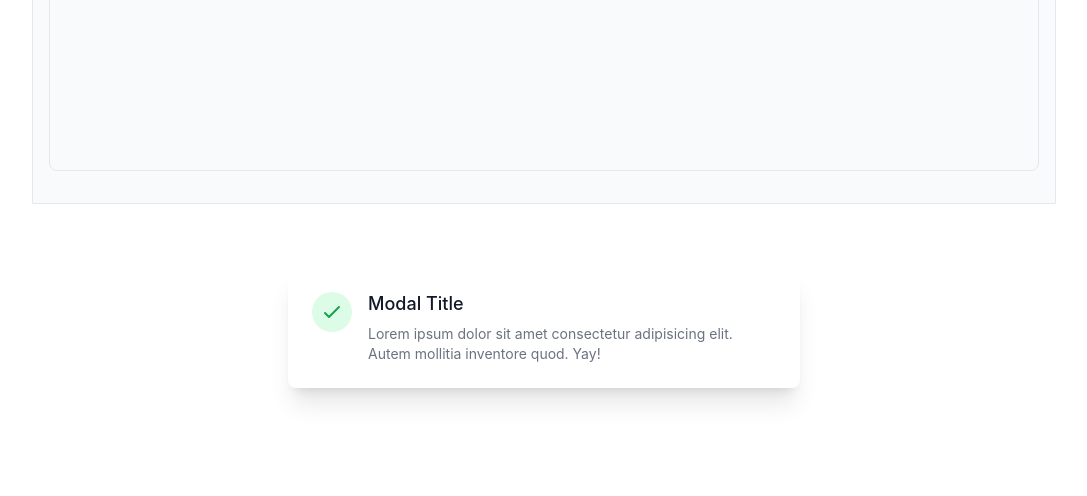
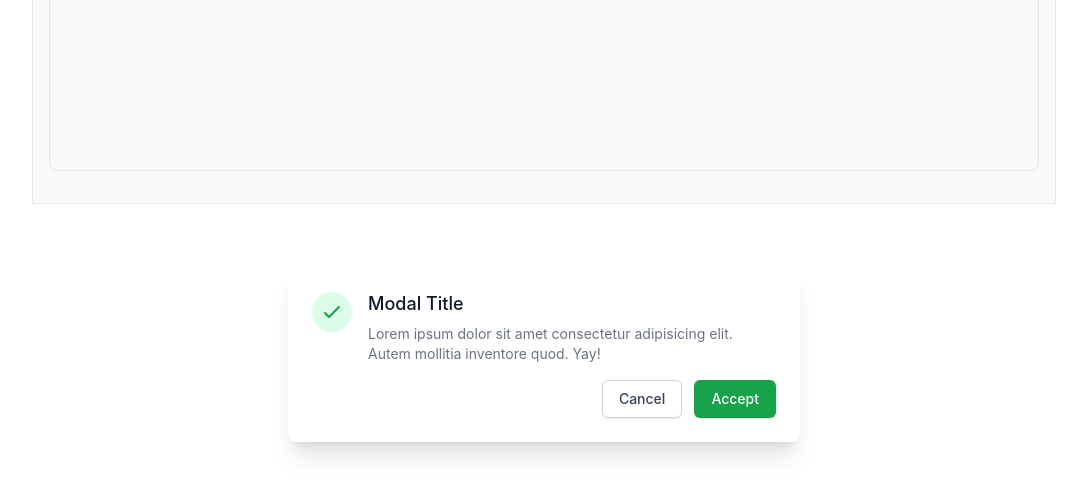
Before and after one commit to mtmsujan/modal-design, a website built with Vite: page index.html in a window 1280 px wide. Shown: the part 3661-4157 px from the top of the page, without its empty margins (96-1183 px from the left). Built offline with nearby package versions, Linux system fonts and the light colour scheme.

Commit message:
Add modal box tow button

```diff
--- a/index.html
+++ b/index.html
@@ -404,7 +404,20 @@
                             </div>
                         </div>
                     </div>
-
+                    <div class="mt-5 sm:mt-4 sm:flex sm:flex-row-reverse">
+                        <span class="flex w-full rounded-md shadow-sm sm:ml-3 sm:w-auto">
+                            <button type="button"
+                                class="inline-flex justify-center w-full rounded-md border border-transparent px-4 py-2 bg-green-600 text-base leading-6 font-medium text-white shadow-sm hover:bg-green-500 focus:outline-none focus:shadow-outline-green transition ease-in-out duration-150 sm:text-sm sm:leading-5">
+                                Accept
+                            </button>
+                        </span>
+                        <span class="mt-3 flex w-full rounded-md shadow-sm sm:mt-0 sm:w-auto">
+                            <button type="button"
+                                class="inline-flex justify-center w-full rounded-md border border-gray-300 px-4 py-2 bg-white text-base leading-6 font-medium text-gray-700 shadow-sm hover:text-gray-500 focus:outline-none focus:border-blue-300 focus:shadow-outline-blue transition ease-in-out duration-150 sm:text-sm sm:leading-5">
+                                Cancel
+                            </button>
+                        </span>
+                    </div>
                 </div>
             </div>
         </div>
```
